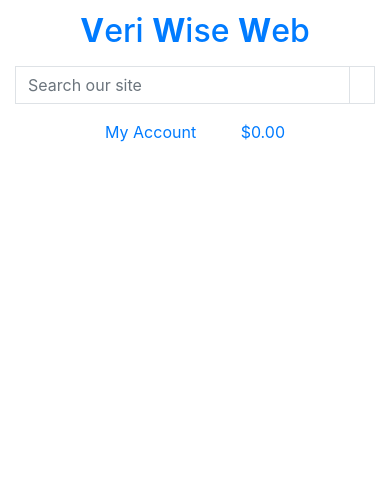
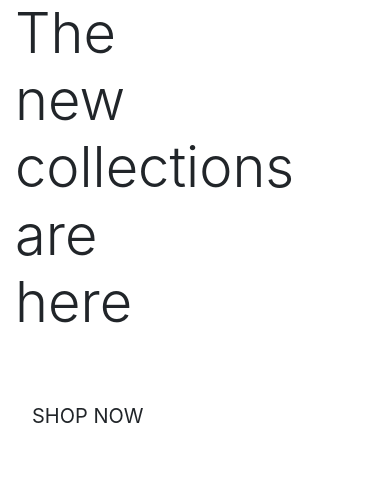
Before and after one commit to NB1355/PP5-branch, a Django app: page / in a window 390 px wide. Shown: the top 495 px of the page. Run offline with Django 3.2, Linux system fonts and the light colour scheme; some libraries are stand-ins or nearby versions.

Commit message:
FIX revert changes

```diff
--- a/pages/templates/pages/home.html
+++ b/pages/templates/pages/home.html
@@ -1,129 +1,27 @@
+{% extends "base.html" %}
 {% load static %}
 
-<!doctype html>
-<html lang="en">
+{% block page_header %}
+    <div class="container header-container">
+        <div class="row">
+            <div class="col"></div>
+        </div>
+    </div>
+{% endblock %}
 
-<head>
-
-    {% block meta %}
-    <meta http-equiv="X-UA-Compatible" content="ie=edge">
-    <meta charset="utf-8">
-    <meta name="viewport" content="width=device-width, initial-scale=1, shrink-to-fit=no">
-    {% endblock %}
-
-    {% block extra_meta %}
-    {% endblock %}
-
-    {% block corecss %}
-    <link rel="stylesheet" href="https://stackpath.bootstrapcdn.com/bootstrap/4.4.1/css/bootstrap.min.css"
-        integrity="sha384-Vkoo8x4CGsO3+Hhxv8T/Q5PaXtkKtu6ug5TOeNV6gBiFeWPGFN9MuhOf23Q9Ifjh" crossorigin="anonymous">
-    {% endblock %}
-
-    {% block extra_css %}
-    {% endblock %}
-
-    {% block corejs %}
-    <script src="https://code.jquery.com/jquery-3.4.1.slim.min.js"
-        integrity="sha384-J6qa4849blE2+poT4WnyKhv5vZF5SrPo0iEjwBvKU7imGFAV0wwj1yYfoRSJoZ+n" crossorigin="anonymous">
-    </script>
-    <script src="https://cdn.jsdelivr.net/npm/popper.js@1.16.0/dist/umd/popper.min.js"
-        integrity="sha384-Q6E9RHvbIyZFJoft+2mJbHaEWldlvI9IOYy5n3zV9zzTtmI3UksdQRVvoxMfooAo" crossorigin="anonymous">
-    </script>
-    <script src="https://stackpath.bootstrapcdn.com/bootstrap/4.4.1/js/bootstrap.min.js"
-        integrity="sha384-wfSDF2E50Y2D1uUdj0O3uMBJnjuUD4Ih7YwaYd1iqfktj0Uod8GCExl3Og8ifwB6" crossorigin="anonymous">
-    </script>
-    {% endblock %}
-
-    {% block extra_js %}
-    {% endblock %}
-
-    <title>VeriWiseWeb {% block extra_title %}{% endblock %}</title>
-</head>
-
-<body>
-    <header class="container-fluid fixed-top">
-        <div class="row">
-            <div class="col-12 col-lg-4 my-auto py-1 py-lg-0 text-center text-lg-left">
-                <a href="{% url 'pages' %}" class="nav-link main-logo-link">
-                    <h2 class="logo-font text-black my-0">
-                        <strong>V</strong>eri
-                        <strong>W</strong>ise
-                        <strong>W</strong>eb
-                    </h2>
-                </a>
-            </div>
-            <div class="col-12 col-lg-4 my-auto py-1 py-lg-0">
-                <form method="GET" action="">
-                    <div class="input-group w-100">
-                        <input class="form-control border border-black rounded-0" type="text" name="q"
-                            placeholder="Search our site">
-                        <div class="input-group-append">
-                            <button class="form-control btn btn-black border border-black rounded-0" type="submit">
-                                <span class="icon">
-                                    <i class="fas fa-search"></i>
-                                </span>
-                            </button>
-                        </div>
-                    </div>
-                </form>
-            </div>
-            <div class="col-12 col-lg-4 my-auto py-1 py-lg-0">
-                <ul class="list-inline list-unstyled text-center text-lg-right my-0">
-                    <li class="list-inline-item dropdown">
-                        <a class="text-black nav-link" href="#" id="user-options" data-toggle="dropdown"
-                            aria-haspopup="true" aria-expanded="false">
-                            <div class="text-center">
-                                <div><i class="fas fa-user fa-lg"></i></div>
-                                <p class="my-0">My Account</p>
-                            </div>
-                        </a>
-                        <div class="dropdown-menu border-0" aria-labelledby="user-options">
-                            {% if request.user.is_authenticated %}
-                            {% if request.user.is_superuser %}
-                            <a href="" class="dropdown-item">Content Management</a>
-                            {% endif %}
-                            <a href="" class="dropdown-item">My Profile</a>
-                            <a href="{% url 'account_logout' %}" class="dropdown-item">Logout</a>
-                            {% else %}
-                            <a href="{% url 'account_signup' %}" class="dropdown-item">Register</a>
-                            <a href="{% url 'account_login' %}" class="dropdown-item">Login</a>
-                            {% endif %}
-                        </div>
-                    </li>
-                    <li class="list-inline-item">
-                        <a class="{% if grand_total %}text-info font-weight-bold{% else %}text-black{% endif %} nav-link"
-                            href="">
-                            <div class="text-center">
-                                <div><i class="fas fa-shopping-bag fa-lg"></i></div>
-                                <p class="my-0">
-                                    {% if grand_total %}
-                                    ${{ grand_total|floatformat:2 }}
-                                    {% else %}
-                                    $0.00
-                                    {% endif %}
-                                </p>
-                            </div>
-                        </a>
-                    </li>
-                </ul>
+{% block content %}
+    <div class="container h-100">
+        <div class="row h-100">
+            <div class="col-7 col-md-6 my-auto">
+                <h1 class="display-4 logo-font text-black">
+                    The new collections are here
+                </h1>
+                <div class="my-5">
+                    <h4>
+                        <a href="" class="shop-now-button btn btn-lg rounded-0 text-uppercase py-3">Shop Now</a>
+                    </h4>
+                </div>
             </div>
         </div>
-    </header>
-
-    {% if messages %}
-    <div class="message-container"></div>
-    {% endif %}
-
-    {% block page_header %}
-    {% endblock %}
-
-    {% block content %}
-    {% endblock %}
-
-    {% block postloadjs %}
-    {% endblock %}
-
-
-</body>
-
-</html>
+    </div>
+{% endblock %}
```
